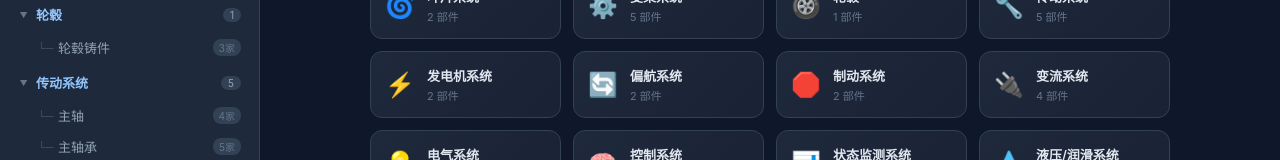
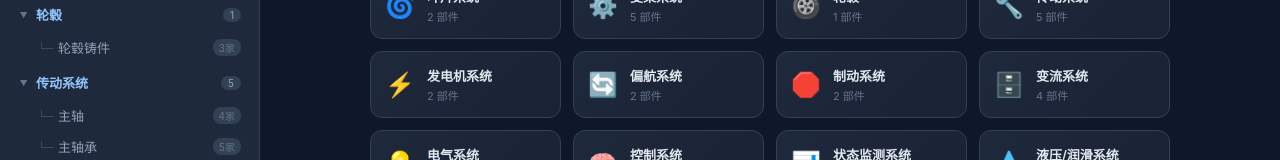
Before and after one commit to peterpei001/wind-turbine-suppliers, a React (Vite) app: page / in a window 1280 px wide. Shown: the part 443-603 px from the top of the page. Built offline with nearby package versions, Linux system fonts and the light colour scheme.

Commit message:
fix: converter icon to cabinet

```diff
--- a/src/pages/HomePage.tsx
+++ b/src/pages/HomePage.tsx
@@ -5,7 +5,7 @@ import { treeData } from '../data';
 
 const systemIcons: Record<string, string> = {
   'sys-blade': '🌀', 'sys-pitch': '⚙️', 'sys-hub': '🛞', 'sys-drivetrain': '🔧',
-  'sys-generator': '⚡', 'sys-yaw': '🔄', 'sys-brake': '🛑', 'sys-converter': '🔌',
+  'sys-generator': '⚡', 'sys-yaw': '🔄', 'sys-brake': '🛑', 'sys-converter': '🗄️',
   'sys-electrical': '💡', 'sys-control': '🧠', 'sys-cms': '📊', 'sys-hydraulic': '💧',
   'sys-cooling': '❄️', 'sys-structure': '🏗️', 'sys-foundation': '🏠',
 };
```
